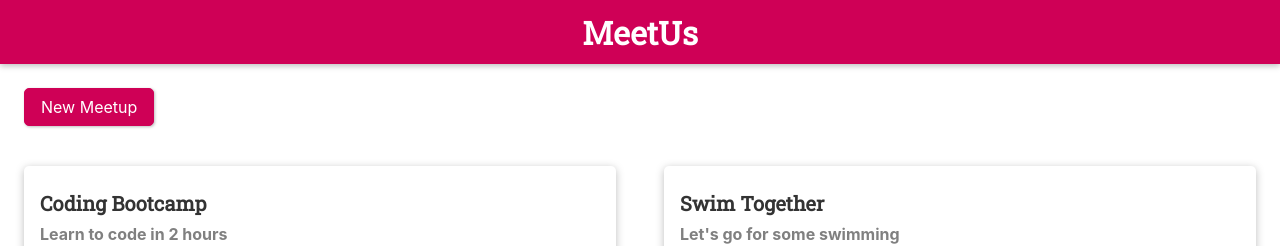
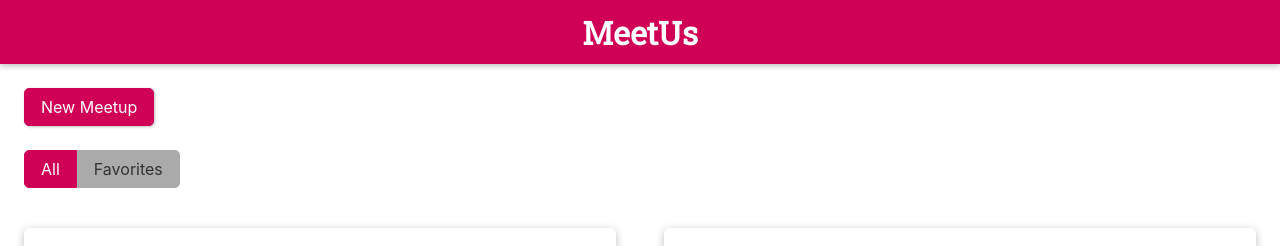
Before and after one commit to C4r50nC/svelte-meetup, a Svelte app: page / in a window 1280 px wide. Shown: the top 246 px of the page. Built offline with nearby package versions, Linux system fonts and the light colour scheme.

Commit message:
feat: add MeetupFilter component for filtering favorite meetups

```diff
--- /dev/null
+++ b/src/Meetups/MeetupFilter.svelte
@@ -0,0 +1,60 @@
+<script>
+  import { createEventDispatcher } from 'svelte';
+
+  const dispatch = createEventDispatcher();
+  let selectedButton = 0;
+</script>
+
+<div>
+  <button
+    type="button"
+    class:active={selectedButton === 0}
+    on:click={() => {
+      selectedButton = 0;
+      dispatch('select', 0);
+    }}>All</button
+  >
+  <button
+    type="button"
+    class:active={selectedButton === 1}
+    on:click={() => {
+      selectedButton = 1;
+      dispatch('select', 1);
+    }}>Favorites</button
+  >
+</div>
+
+<style>
+  div {
+    font-size: 0px;
+  }
+
+  button {
+    background: #aaaaaa;
+    font: inherit;
+    font-size: 1rem;
+    cursor: pointer;
+    border: 1px solid #aaaaaa;
+    padding: 0.5rem 1rem;
+  }
+
+  button:focus {
+    outline: none;
+  }
+
+  button:first-of-type {
+    border-radius: 5px 0 0 5px;
+  }
+
+  button:last-of-type {
+    border-radius: 0 5px 5px 0;
+  }
+
+  button:hover,
+  button:active,
+  .active {
+    background: #cf0056;
+    border-color: #cf0056;
+    color: white;
+  }
+</style>
--- a/src/Meetups/MeetupGrid.svelte
+++ b/src/Meetups/MeetupGrid.svelte
@@ -1,11 +1,24 @@
 <script>
   import MeetupItem from './MeetupItem.svelte';
+  import MeetupFilter from './MeetupFilter.svelte';
 
   export let meetups;
+
+  let favsOnly = false;
+
+  $: filteredMeetups = favsOnly ? meetups.filter((m) => m.isFavorite) : meetups;
+
+  function setFilter(event) {
+    favsOnly = event.detail === 1;
+  }
 </script>
 
+<section id="meetup-controls">
+  <MeetupFilter on:select={setFilter} />
+</section>
+
 <section id="meetups">
-  {#each meetups as meetup}
+  {#each filteredMeetups as meetup}
     <MeetupItem
       id={meetup.id}
       title={meetup.title}
@@ -21,15 +34,19 @@
 </section>
 
 <style>
-  section {
+  #meetups {
     width: 100%;
     display: grid;
     grid-template-columns: 1fr;
     gap: 1rem;
   }
 
+  #meetup-controls {
+    margin: 1rem;
+  }
+
   @media (min-width: 768px) {
-    section {
+    #meetups {
       grid-template-columns: repeat(2, 1fr);
     }
   }
```
